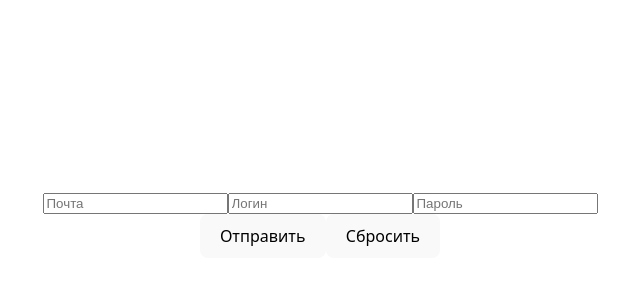
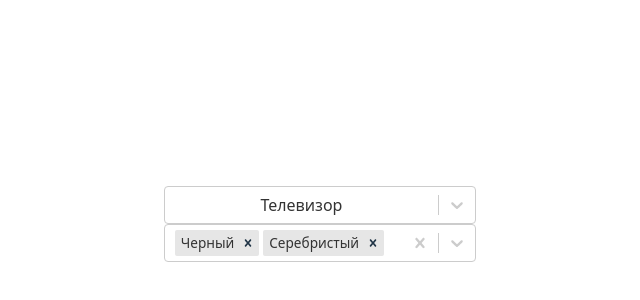
Before and after one commit to 1234thi43/forms, a React (Vite) app: page / in a window 1280 px wide. Shown: the part 176-476 px from the top of the page, without its empty margins (320-960 px from the left). Built offline with nearby package versions, Linux system fonts and the light colour scheme.

Commit message:
Add React Select

```diff
--- a/package.json
+++ b/package.json
@@ -10,14 +10,15 @@
     "preview": "vite preview"
   },
   "plugins": [
-	"prettier"
+    "prettier"
   ],
   "dependencies": {
     "eslint-config-prettier": "^10.1.5",
     "eslint-plugin-prettier": "^5.4.1",
     "prettier": "^3.5.3",
     "react": "^19.1.0",
-    "react-dom": "^19.1.0"
+    "react-dom": "^19.1.0",
+    "react-select": "^5.10.1"
   },
   "devDependencies": {
     "@eslint/js": "^9.25.0",
--- a/src/App.jsx
+++ b/src/App.jsx
@@ -1,82 +1,31 @@
-import { useState } from 'react';
 import './App.css';
-
-const initialState = {
-  email: '',
-  login: '',
-  password: '',
-};
-
-const useFormStore = () => {
-  const [state, setState] = useState(initialState);
-
-  const updateState = (fieldName, value) => {
-    setState(prev => ({ ...prev, [fieldName]: value }));
-  };
-
-  const resetState = () => {
-    setState(initialState);
-  };
-
-  return {
-    formData: state,
-    updateState,
-    resetState,
-  };
-};
+import Select from 'react-select';
 
 function App() {
-  const { formData, updateState, resetState } = useFormStore();
-  const { email, login, password } = formData;
+	const productOptions = [
+		{ value: 'tv', label: 'Телевизор' },
+		{ value: 'phone', label: 'Телефон' },
+		{ value: 'laptop', label: 'Ноутбук' },
+	];
 
-  const sendData = (data) => {
-    console.log(data);
-	resetState()
-  };
+	const colorOptions = [
+		{ value: 'black', label: 'Черный' },
+		{ value: 'white', label: 'Белый' },
+		{ value: 'silver', label: 'Серебристый' },
+		{ value: 'gold', label: 'Золотой' },
+		{ value: 'platina', label: 'Платиновый' },
+	];
 
-  const onSubmit = (e) => {
-    e.preventDefault();
-    sendData(formData);
-  };
-
-  const onChange = ({ target }) => {
-    updateState(target.name, target.value);
-  };
-
-  return (
-    <form onSubmit={onSubmit}>
-      <input
-        type="email"
-        name="email"
-        value={email}
-        placeholder="Почта"
-        onChange={onChange}
-      />
-
-      <input
-        type="text"
-        name="login"
-        value={login}
-        placeholder="Логин"
-        onChange={onChange}
-      />
-
-      <input
-        type="password"
-        name="password"
-        value={password}
-        placeholder="Пароль"
-        onChange={onChange}
-      />
-
-      <div>
-        <button type="submit">Отправить</button>
-        <button type="button" onClick={resetState}>
-          Сбросить
-        </button>
-      </div>
-    </form>
-  );
+	return (
+		<div>
+			<Select options={productOptions} defaultValue={productOptions[0]} />
+			<Select
+				isMulti
+				options={colorOptions}
+				defaultValue={[colorOptions[0], colorOptions[2]]}
+			/>
+		</div>
+	);
 }
 
 export default App;
```
Also changed, not shown: 1 other file (tests, documents, lock files or other folders).
